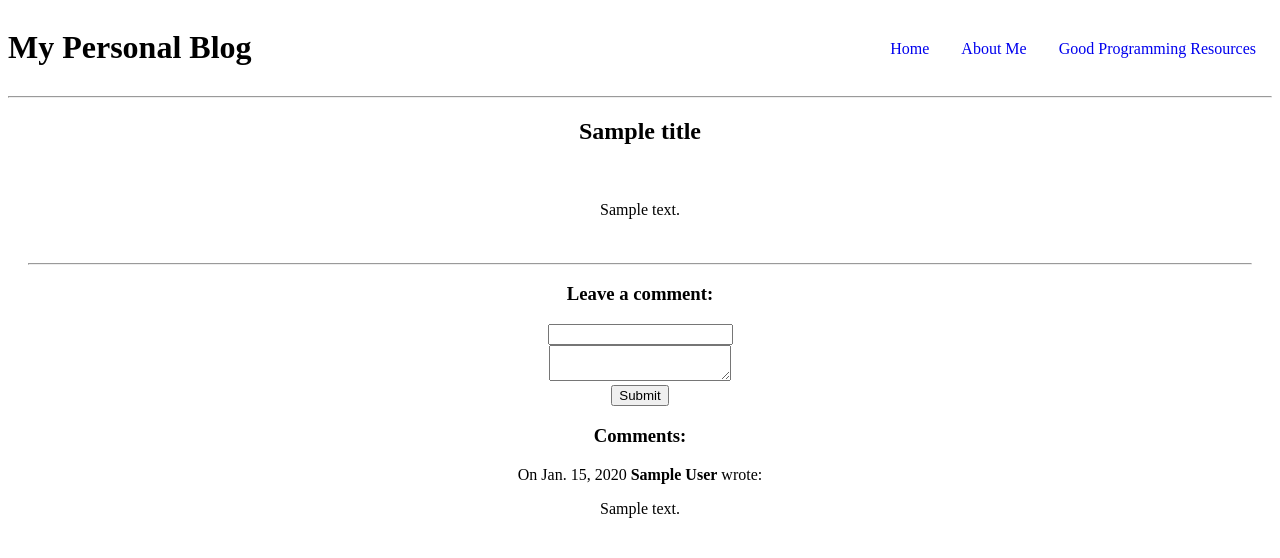
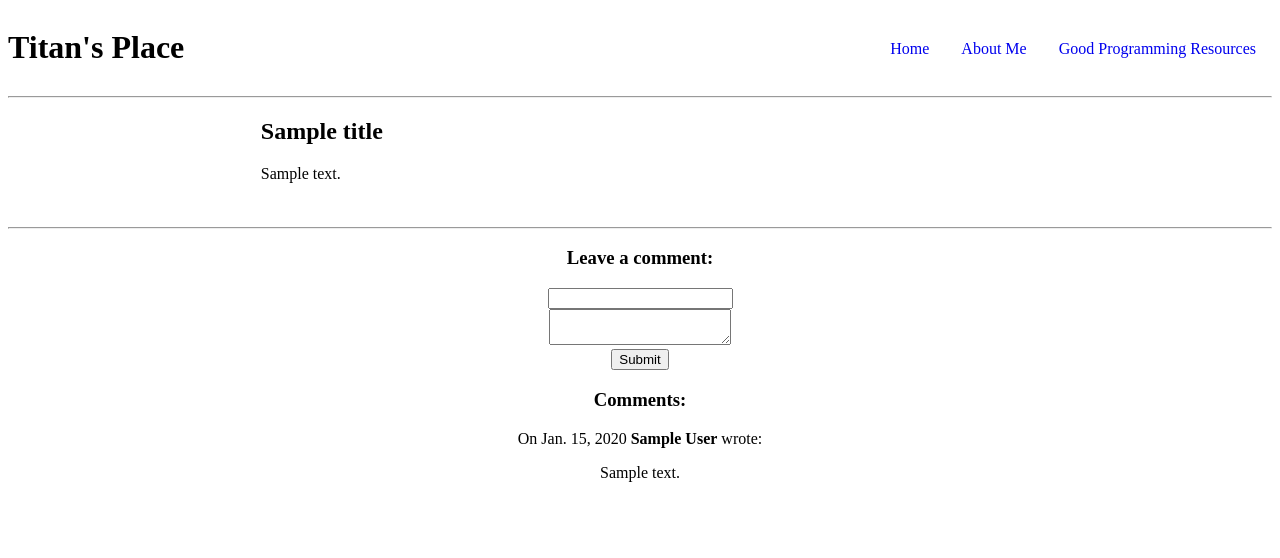
Before and after one commit to Supertitan568/Blog-Project, a Django app: template blog/templates/blog/details.html in a window 1280 px wide. Shown: the top 558 px of the page. Run offline with Django 3.2, Linux system fonts and the light colour scheme; the template is opened without the code that fills it: most values are stand-ins (such as "Sample title", 1, 10 or a date in 2020); form fields are guessed from the names that the template uses.

Commit message:
New styles

```diff
--- a/blog/models.py
+++ b/blog/models.py
@@ -36,4 +36,4 @@ class Comment(models.Model):
 
 class Media(models.Model):
     name = models.CharField(max_length=30)
-    file = models.FileField(upload_to='/var/www/programming-titan.com/static/Media')
+    file = models.ImageField(upload_to='images')
--- a/blog/static/style/style.css
+++ b/blog/static/style/style.css
@@ -10,13 +10,30 @@
 #comment-form {
   padding-top: 20px;
 }
+#post-title-container {
+  width: 60%;
+  margin: auto;
+  text-align: left;
+}
 
-.post {
+#post {
+  display:  block;
+  text-align: center;
+}
+#post-text-container {
+  width: 60%;
+  margin: auto;
+  text-align: left;
+}
+.post-link {
     display:  block;
     text-align: center;
     padding: 20px;
 }
 
+image{
+  margin-inline: auto;
+}
 /*Top nav bar style rules*/
 
 header{
--- a/blog/templates/base.html
+++ b/blog/templates/base.html
@@ -3,13 +3,13 @@
 <html lang="en">
   <head>
       <meta charset="utf-8">
-      <title>My Personal Blog</title>
+      <title>Titan's Place</title>
       <link rel="stylesheet" href="{% static 'style/style.css' %}"/>
   </head>
   <body>
   <header>
     <div id="title-text">
-      <h1>My Personal Blog</h1>
+      <h1>Titan's Place</h1>
     </div>
     <nav>
       <div id="menu-bar">
--- a/blog/templates/blog/details.html
+++ b/blog/templates/blog/details.html
@@ -1,12 +1,16 @@
 {% extends "base.html" %}
 
 {% block page_title %}
-    <h2 class="content-title">{{ title }}</h2>
+    <div id="post-title-container">
+      <h2 id="post-title">{{ title }}</h2>
+    </div>
 {% endblock page_title %}
 
 {% block page_content %}
-  <div class="post">
-    <p>{{ body_text | safe }}</p>
+  <div id="post">
+    <div id="post-text-container">
+      <p id="post-text">{{ body_text | safe }}</p>
+    </div>
     <div id="comment-form">
       <hr>
       <h3>Leave a comment:</h3>
--- a/blog/templates/blog/index.html
+++ b/blog/templates/blog/index.html
@@ -1,18 +1,18 @@
 {% extends "base.html" %}
 {% block page_title %}
-    <h2 class="content-title">Blog Posts</h2>
+      <h2 class="content-title">Blog Posts</h2>
 {% endblock page_title %}
 
 {% block page_content %}
     {% block posts %}
         {% for post in posts %}
-          <div class="post">
+          <div class="post-link">
             <h3><a href="{% url 'blog_detail' post.pk %}">{{ post.title }}</a></h3>
             <small>
                 {{ post.created_on.date }} | Categories:
                 {% for category in post.category.all %}
                     <a href="{% url 'blog_category' category.name %}">
-                        {{ category.name }}
+  {{ category.name }}
                     </a>
                 {% endfor %}
             </small>
```
Also changed, not shown: Media/Media/logosystem-flame-2022-600x250.jpg (renamed from Media/logosystem-flame-2022-600x250.jpg).
